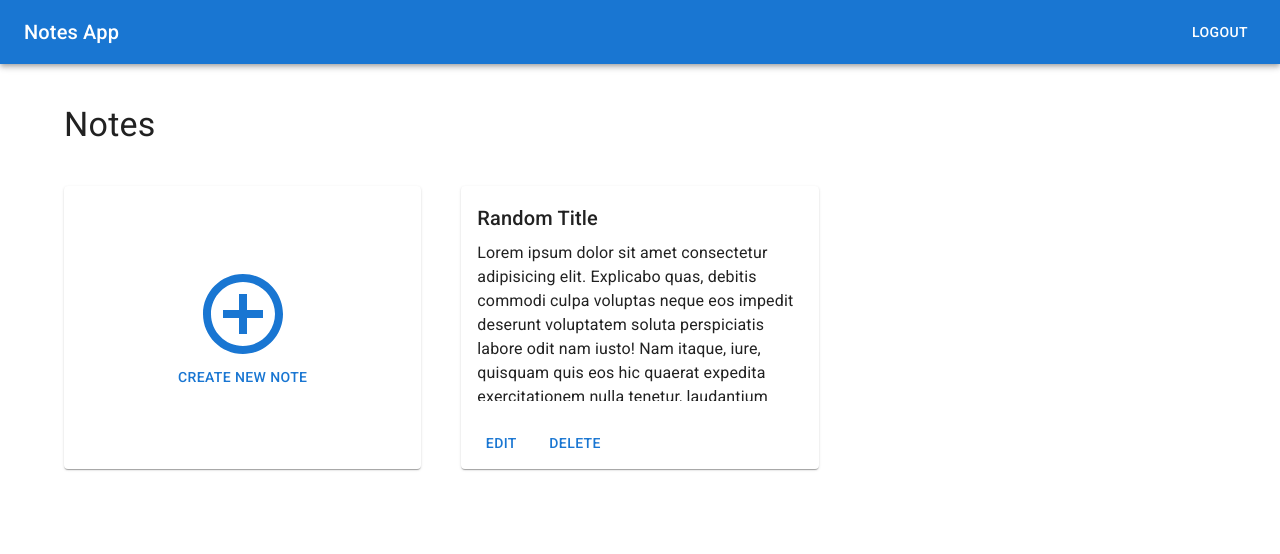
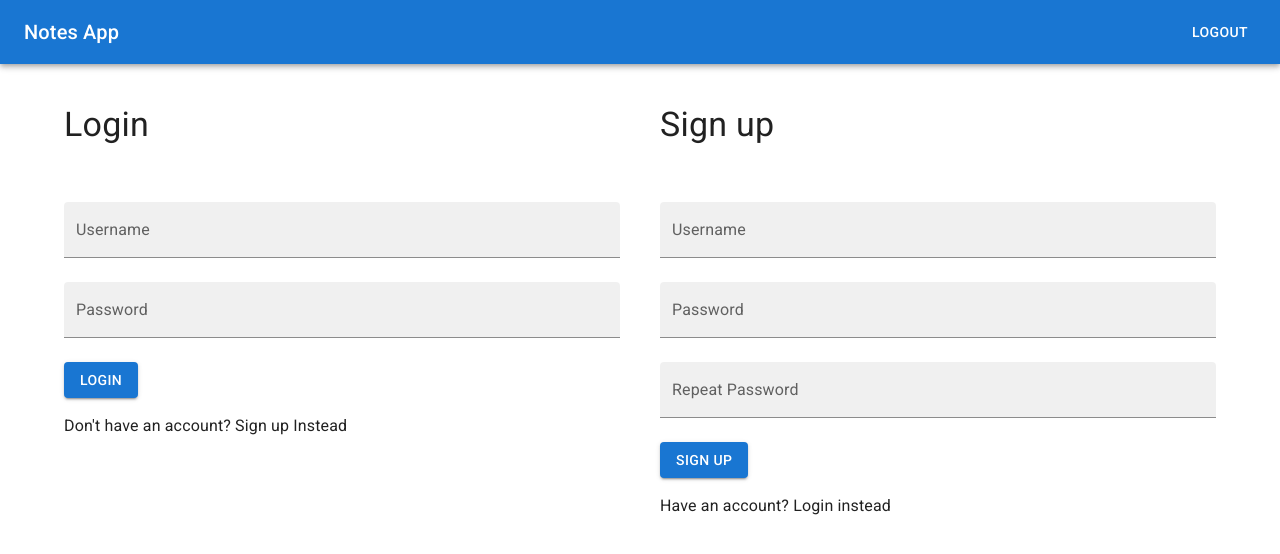
Before and after one commit to enyichiaagu/notes-app, a React (Vite) app: page / in a window 1280 px wide. Shown: the top 554 px of the page. Built offline with nearby package versions, Linux system fonts and the light colour scheme.

Commit message:
Created Login and Sign up forms

```diff
--- a/src/App.jsx
+++ b/src/App.jsx
@@ -1,7 +1,8 @@
 import { Fragment } from 'react'
-import { CssBaseline, AppBar, Toolbar, Typography, Button, Container, Box, Grid, Paper } from '@mui/material'
+import { CssBaseline, AppBar, Toolbar, Typography, Button, Container } from '@mui/material'
 
-import NoteCard from './components/NoteCard'
+import Home from './pages/Home'
+import Auth from './pages/Auth'
 
 import '@fontsource/roboto/300.css'
 import '@fontsource/roboto/400.css'
@@ -9,9 +10,6 @@ import '@fontsource/roboto/500.css'
 import '@fontsource/roboto/700.css'
 
 function App() {
-
-  const title = 'Random Title'
-  const text = 'Lorem ipsum dolor sit amet consectetur adipisicing elit. Explicabo quas, debitis commodi culpa voluptas neque eos impedit deserunt voluptatem soluta perspiciatis labore odit nam iusto! Nam itaque, iure, quisquam quis eos hic quaerat expedita exercitationem nulla tenetur, laudantium reiciendis officia obcaecati? Eos debitis minima eaque earum, praesentium dolorem necessitatibus fuga rem dignissimos beatae assumenda autem id reiciendis iure accusamus soluta est, non iste. Tempore, enim iste. Dolores voluptatibus enim animi nisi facilis ducimus, labore, beatae corrupti ullam explicabo ipsum quaerat provident soluta assumenda voluptates vitae molestiae! Ullam, ducimus reprehenderit dolor autem libero minus optio nihil illum veritatis quibusdam non placeat earum obcaecati amet reiciendis iusto!'
 
   return (
     <Fragment>
@@ -23,14 +21,12 @@ function App() {
         </Toolbar>
       </AppBar>
       <Container maxWidth='lg' component='main'  sx={{ py: 5 }}>
-        <Typography variant='h4' component='h2'>Notes</Typography>
-        <Grid container spacing={5} sx={{ py: 5 }}>
-          <Grid item lg={4}><NoteCard add /></Grid>
-          <Grid item lg={4}><NoteCard title={title} text={text} /></Grid>
-        </Grid>
+        {/* <Home /> */}
+        <Auth />
       </Container>
     </Fragment>
   )
+
 }
 
 export default App
--- a/src/components/NoteCard.jsx
+++ b/src/components/NoteCard.jsx
@@ -1,6 +1,6 @@
 import { Fragment, useState } from 'react'
 
-import { Button, Card, CardActionArea, CardActions, CardContent, Dialog, DialogActions, DialogContent, DialogTitle, SvgIcon, TextField, Typography } from '@mui/material'
+import { Box, Button, Card, CardActionArea, CardActions, CardContent, Dialog, DialogActions, DialogContent, DialogTitle, SvgIcon, TextField, Typography } from '@mui/material'
 
 function NoteCard({ add, title='', text='' }) {
 
--- /dev/null
+++ b/src/pages/Auth.jsx
@@ -0,0 +1,42 @@
+import { Fragment, useEffect } from 'react'
+
+import { Box, Button, Grid, TextField, Typography } from '@mui/material';
+
+function Auth() {
+
+    return (
+        <Fragment>
+            <Grid container columnSpacing={5}>
+                <Grid item lg={6}>
+                    <Typography variant='h4' component='h2'>Login</Typography>
+                    <Box sx={{ py: 5 }}>
+                        <form>
+                            <TextField label='Username' margin='normal' variant='filled' type='text' fullWidth /> <br />
+                            <TextField label='Password' margin='normal' variant='filled' type='password' fullWidth /> <br />
+                            <Box sx={{ my: 2 }}>
+                                <Button variant='contained'>Login</Button>
+                            </Box>
+                            <Typography>Don't have an account? Sign up Instead</Typography>
+                        </form>
+                    </Box>
+                </Grid>
+                <Grid item lg={6}>
+                    <Typography variant='h4' component='h2'>Sign up</Typography>
+                    <Box sx={{ py: 5 }}>
+                        <form>
+                            <TextField label='Username' margin='normal' variant='filled' type='text' fullWidth /> <br />
+                            <TextField label='Password' margin='normal' variant='filled' type='password' fullWidth /> <br />
+                            <TextField label='Repeat Password' margin='normal' variant='filled' type='password' fullWidth /> <br />
+                            <Box sx={{ my: 2 }}>
+                                <Button variant='contained'>Sign up</Button>
+                            </Box>
+                            <Typography>Have an account? Login instead</Typography>
+                        </form>
+                    </Box>
+                </Grid>
+            </Grid>
+        </Fragment>
+    )
+}
+
+export default Auth
--- /dev/null
+++ b/src/pages/Home.jsx
@@ -0,0 +1,25 @@
+import { Fragment } from 'react'
+
+import { Typography, Grid } from '@mui/material'
+
+import NoteCard from '../components/NoteCard'
+
+function Home() {
+
+    const title = 'Random Title'
+    const text = 'Lorem ipsum dolor sit amet consectetur adipisicing elit. Explicabo quas, debitis commodi culpa voluptas neque eos impedit deserunt voluptatem soluta perspiciatis labore odit nam iusto! Nam itaque, iure, quisquam quis eos hic quaerat expedita exercitationem nulla tenetur, laudantium reiciendis officia obcaecati? Eos debitis minima eaque earum, praesentium dolorem necessitatibus fuga rem dignissimos beatae assumenda autem id reiciendis iure accusamus soluta est, non iste. Tempore, enim iste. Dolores voluptatibus enim animi nisi facilis ducimus, labore, beatae corrupti ullam explicabo ipsum quaerat provident soluta assumenda voluptates vitae molestiae! Ullam, ducimus reprehenderit dolor autem libero minus optio nihil illum veritatis quibusdam non placeat earum obcaecati amet reiciendis iusto!'
+
+
+    return (
+        <Fragment>
+            <Typography variant='h4' component='h2'>Notes</Typography>
+            <Grid container spacing={5} sx={{ py: 5 }}>
+                <Grid item lg={4}><NoteCard add /></Grid>
+                <Grid item lg={4}><NoteCard title={title} text={text} /></Grid>
+            </Grid>
+        </Fragment>
+    )
+
+}
+
+export default Home
```
